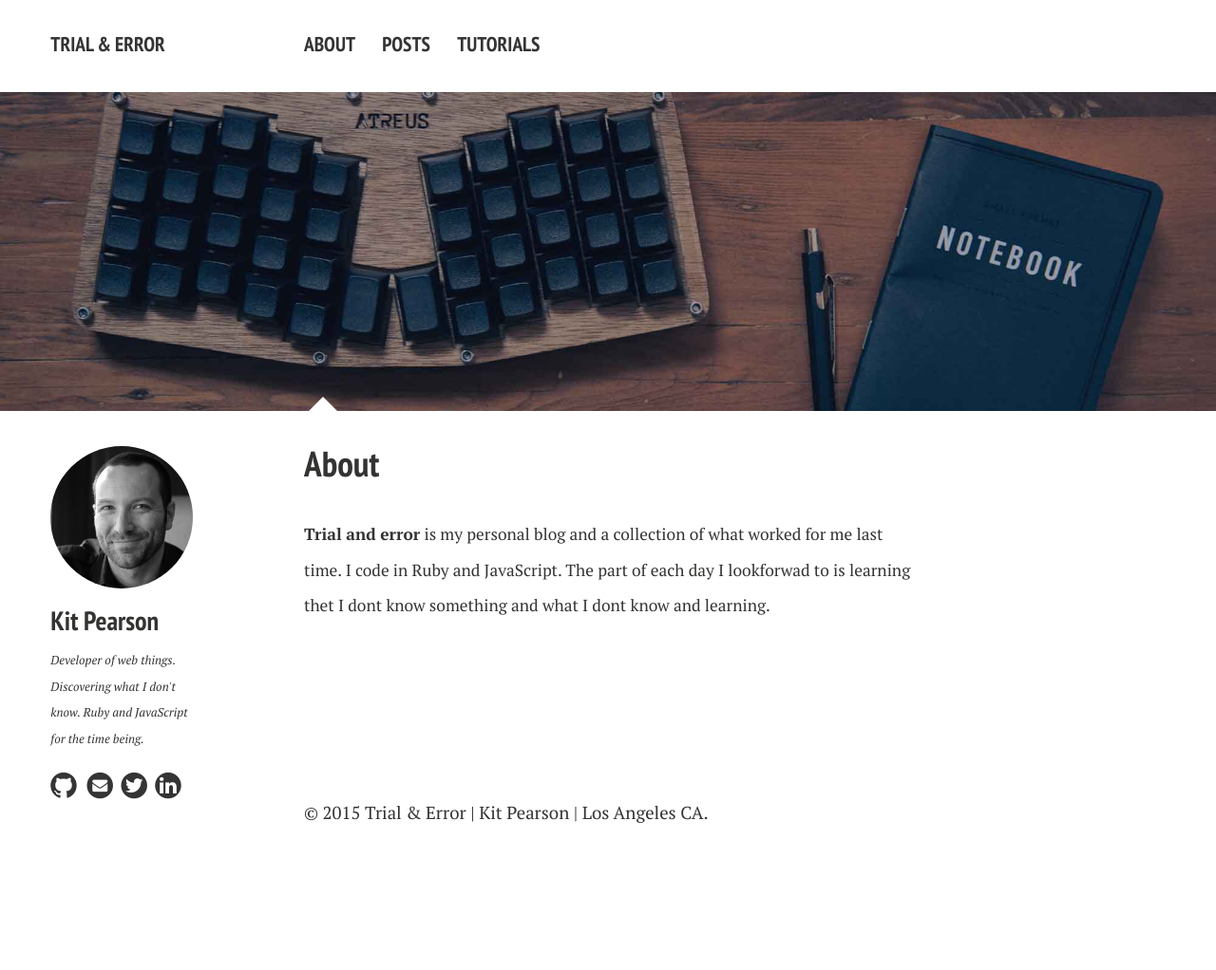
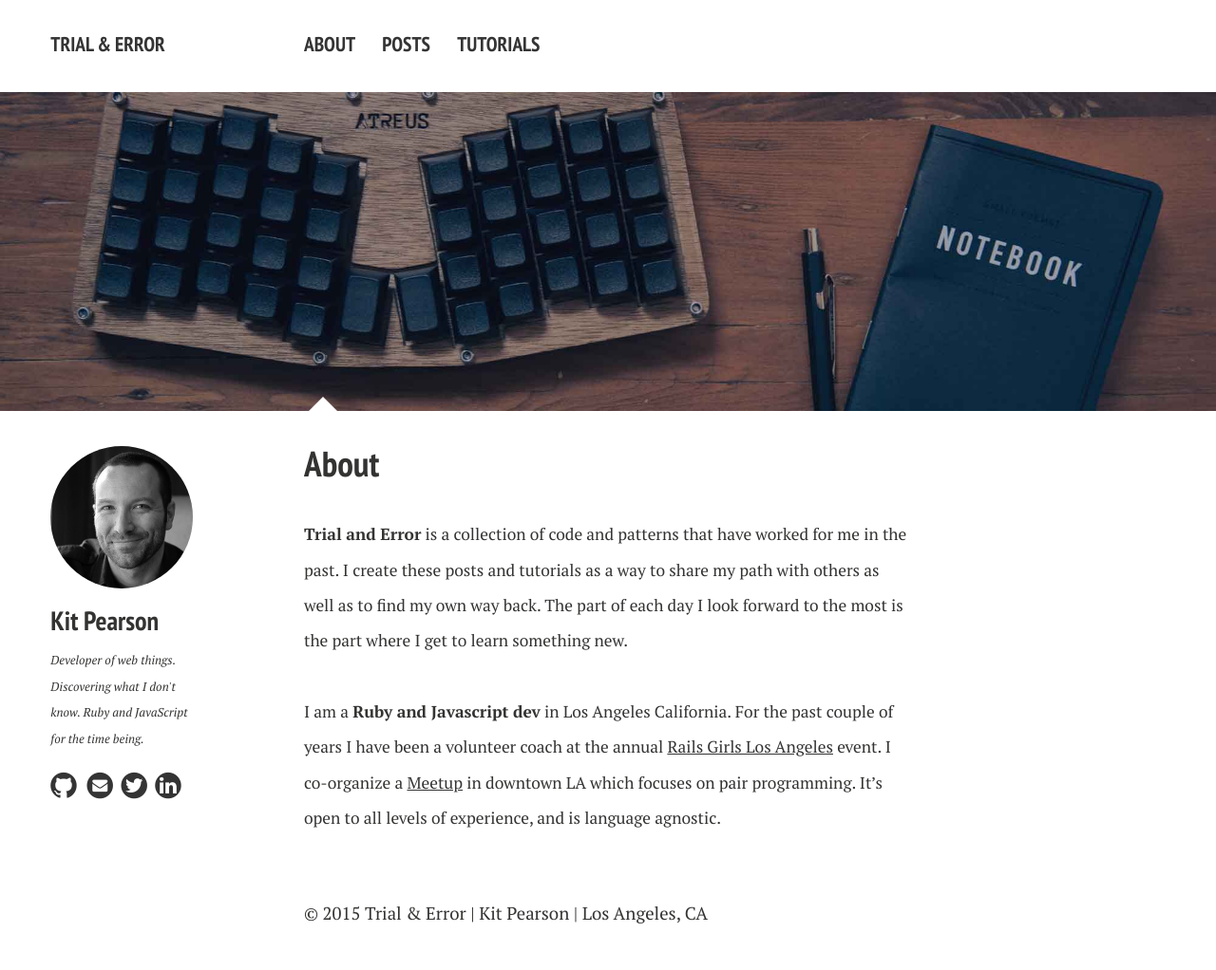
Before and after one commit to kpearson/kpearson.github.io, a Jekyll site: the page built from about/index.md, in a window 1280 px wide. Shown: the whole page at 95% size. Built offline with Jekyll 4.4.1, drawn with Linux system fonts in a browser that asks for light colours; nearby versions of some CDN libraries; Markdown is read by kramdown in place of the engine named in the settings; before the commit the page ends 916 px from its top, so only the background shows below that.

Commit message:
Update banner images and about page text.

```diff
--- a/_includes/_footer.html
+++ b/_includes/_footer.html
@@ -12,4 +12,4 @@
 </div><!-- /.google-ads -->
 {% endif %}
 
-<span>&copy; {{ site.time | date: '%Y' }} {{ site.title }}  |  {{ site.owner.name }} | Los Angeles CA.</span>
+<span>&copy; {{ site.time | date: '%Y' }} {{ site.title }}  |  {{ site.owner.name }} | Los Angeles, CA</span>
--- a/about/index.md
+++ b/about/index.md
@@ -9,6 +9,10 @@ image:
   feature: atreus-keyboad-banner.jpg
 ---
 
-__Trial and error__ is my personal blog and a collection of what worked for me last
-time. I code in Ruby and JavaScript. The part of each day I lookforwad to is
-learning thet I dont know something and what I dont know and learning.
+__Trial and Error__ is a collection of code and patterns that have worked for me in the past. I create these posts and tutorials as a way to share my path with others as well as to find my own way back. The part of each day I look forward to the most is the part where I get to learn something new.
+
+
+I am a __Ruby and Javascript dev__ in Los Angeles California. For the past couple of years I have been a volunteer coach at the annual [Rails Girls Los Angeles] event. I co-organize a [Meetup] in downtown LA which focuses on pair programming. It's open to all levels of experience, and is language agnostic.
+
+[Rails Girls Los Angeles]: http://railsgirls.com/la
+[Meetup]: http://www.meetup.com/eastsideJavascript/
--- a/assets/css/main.scss
+++ b/assets/css/main.scss
@@ -16,4 +16,5 @@ sitemap: false
 @import "page";
 @import "vendor/font-awesome/font-awesome";
 @import "vendor/magnific-popup/magnific-popup";
+//@import "page-title";
 //@import "vendor/google/fonts";
```
Also changed, not shown: index.md (+1 -1 lines), images/github_background.png (added), images/happy-hacking-keyboard.jpg.
